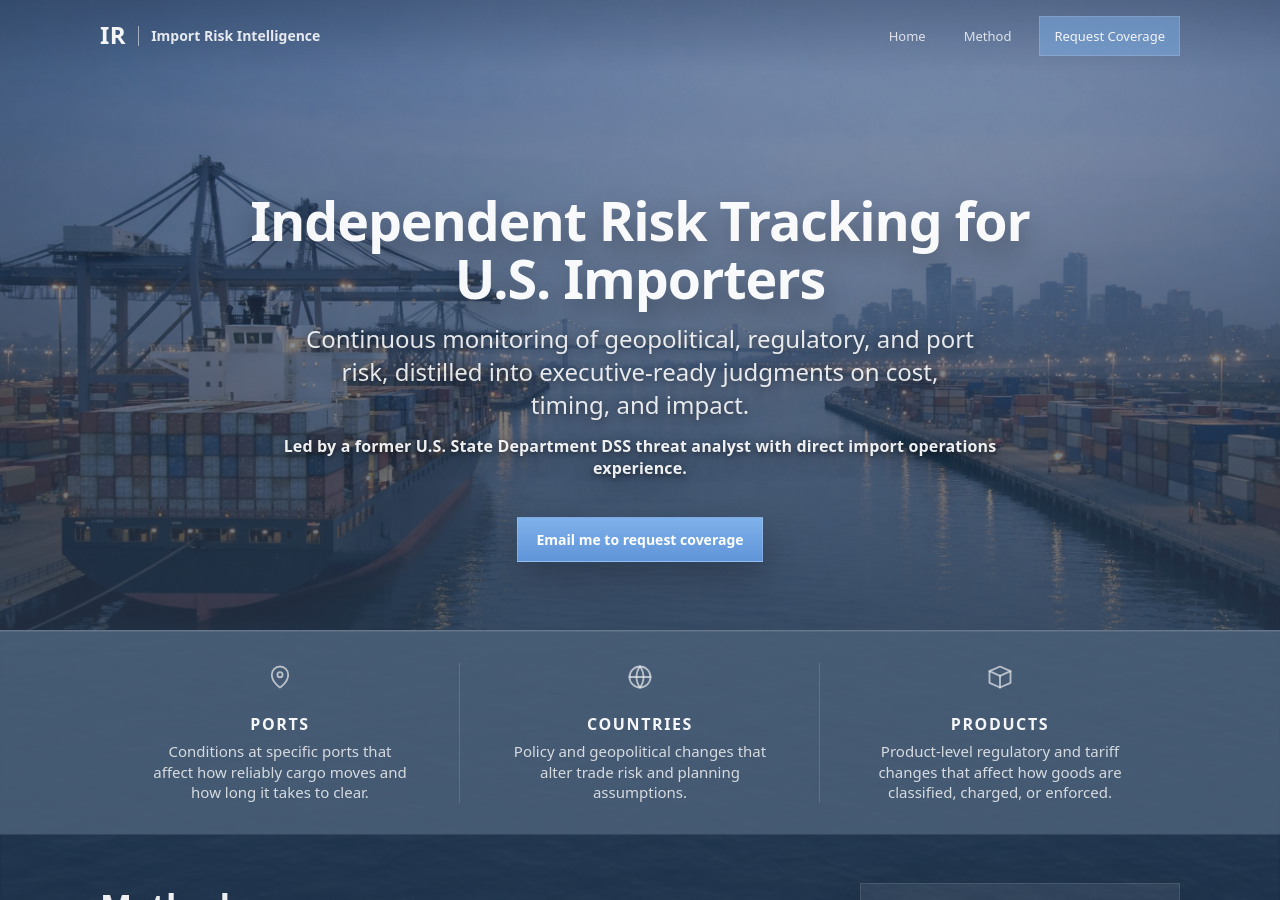
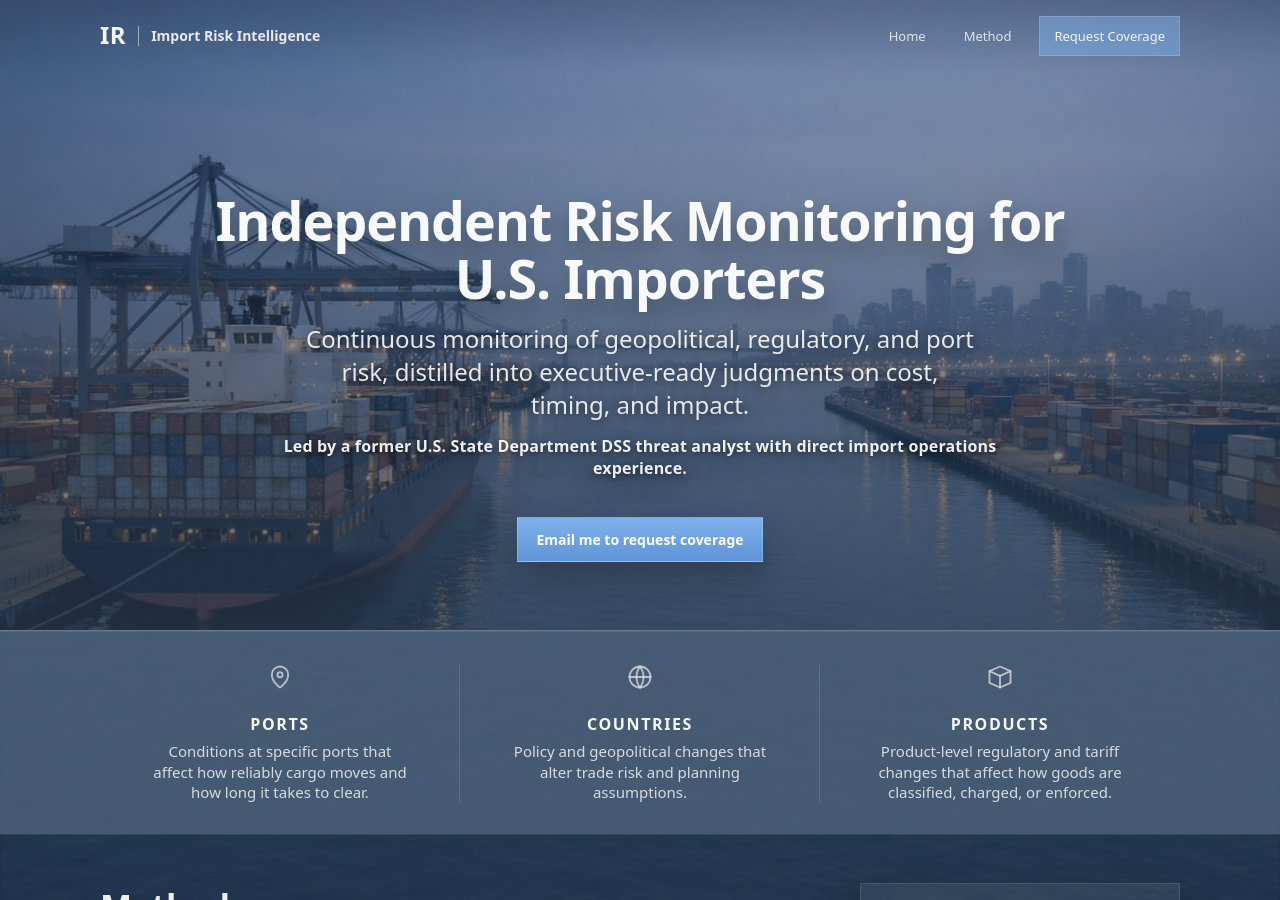
Before and after one commit to importrisk/import-risk-intelligence-site, a Jekyll site: the page built from index.html, in a window 1280 px wide and 900 px high. Built offline with Jekyll 4.4.1, drawn with Linux system fonts in a browser that asks for light colours.

Commit message:
Update index.html

```diff
--- a/index.html
+++ b/index.html
@@ -12,7 +12,7 @@ description: Independent risk assessment for U.S. importers.
   <div class="container hero-inner">
     <h1 class="hero-title">
       Independent <br class="br-mobile">
-      Risk <span class="nowrap">Tracking for</span><br>
+      Risk <span class="nowrap">Monitoring for</span><br>
       U.S. Importers
     </h1>
 
```
